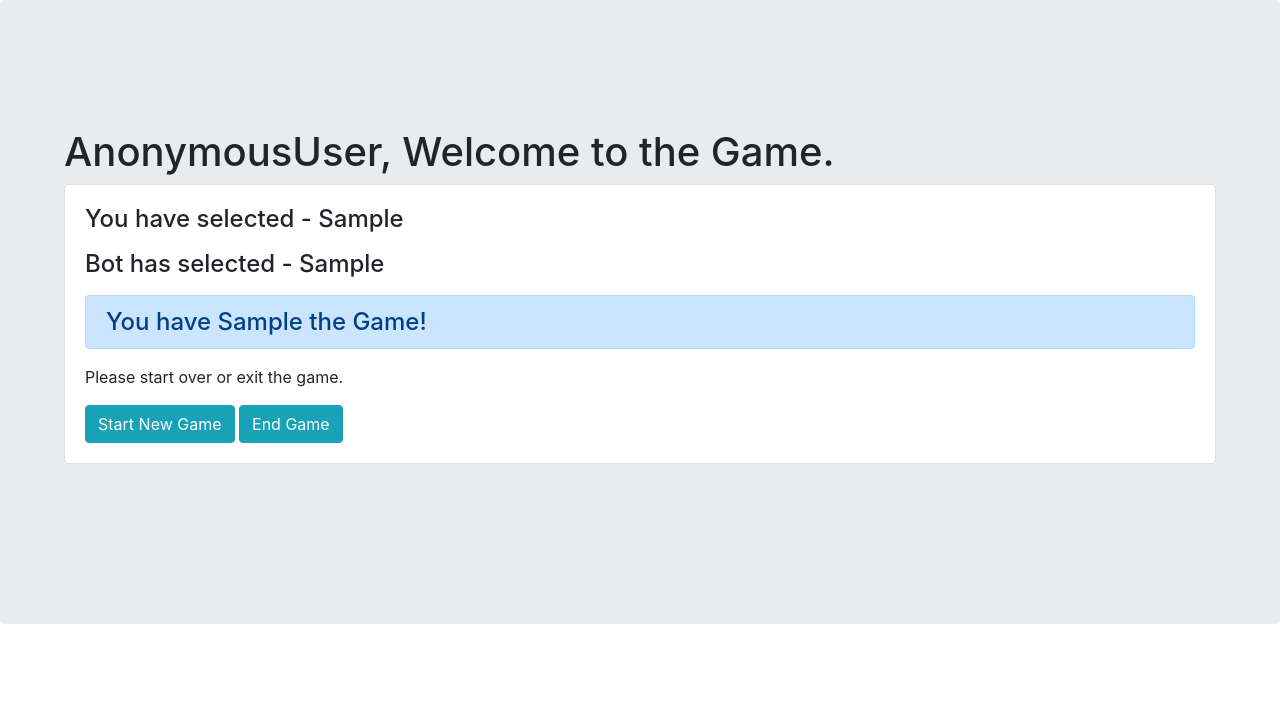
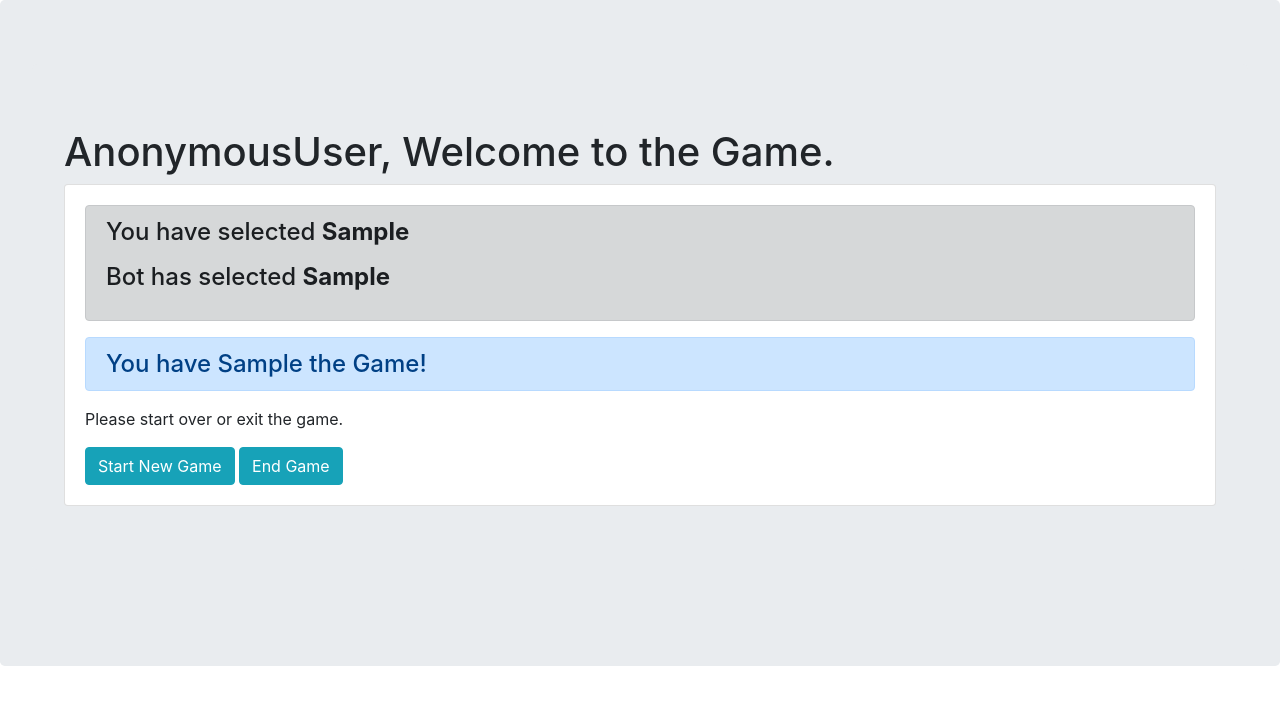
Before and after one commit to ayush17nov/astreya, a Django app: template rpsgame/game/templates/home.html in a window 1280 px wide. Shown: the top 705 px of the page. Run offline with Django 3.2, Linux system fonts and the light colour scheme; the template is opened without the code that fills it: most values are stand-ins (such as "Sample title", 1, 10 or a date in 2020); some libraries are stand-ins or nearby versions.

Commit message:
updated home page

```diff
--- a/rpsgame/game/templates/home.html
+++ b/rpsgame/game/templates/home.html
@@ -7,8 +7,10 @@
       <div class="card">
         <div class="card-body">
           <h4 class="card-title">
-            <p>You have selected - {{ user_choice }}</p>
-            <p>Bot has selected - {{ bot_selection }}</p>
+            <div class="alert alert-dark">
+              <p>You have selected <strong>{{ user_choice }}</strong></p>
+              <p>Bot has selected <strong>{{ bot_selection }}</strong></p>
+            </div>
             <div class="alert alert-primary">
               You have {{ final_result }} the Game!
             </div>
@@ -28,13 +30,15 @@
       <a href="scissors" class="btn btn-info" role="button">Scissors</a>
 
       {% if result %}
-        <p>You have selected - {{ user_choice }}</p>
-        <p>Bot has selected - {{ bot_selection }}</p>
+        <div class="mt-1 alert alert-dark">
+          <p>You have selected <strong>{{ user_choice }}</strong></p>
+          <p>Bot has selected <strong>{{ bot_selection }}</strong></p>
+        </div>
         <div class="alert alert-info">
           You have {{ result }} the Round{{ round }}!
         </div>
       {% endif %}
-      <div class="mt-5">
+      <div class="mt-2">
         <a href="newgame" class="btn btn-info" role="button">Start New Game</a>
         <a href="/" class="btn btn-info" role="button">End Game</a>
       </div>
```
